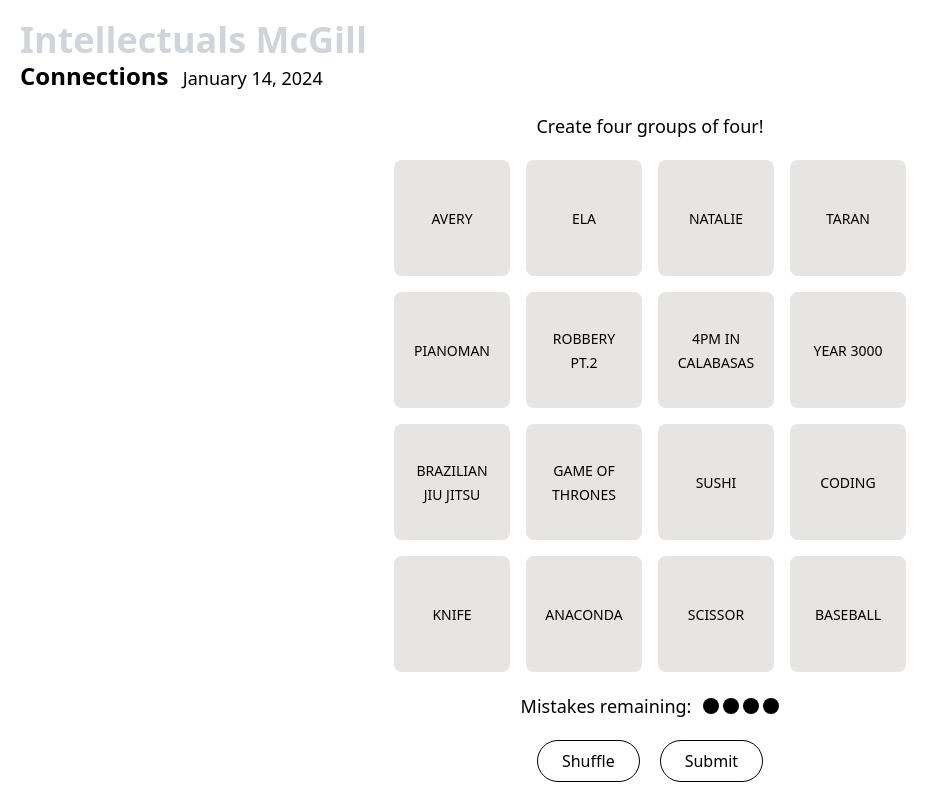
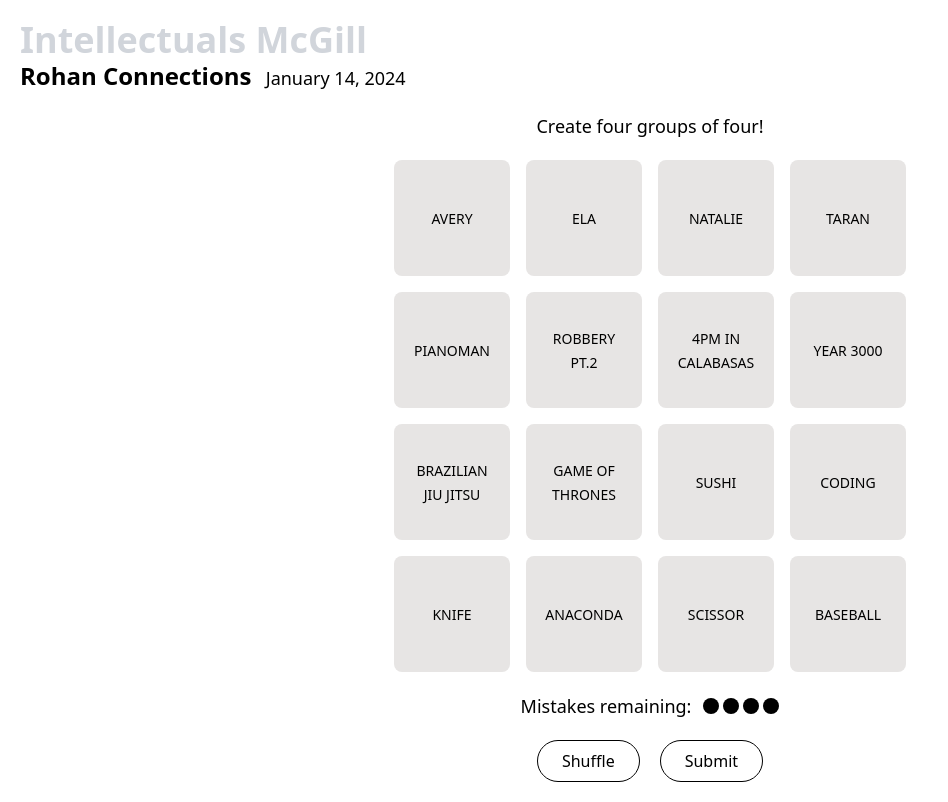
Before and after one commit to Nginearing/kakutropos-parjat, a React (Create React App) app: page / in a window 1280 px wide. Shown: the whole page, without its empty margins (0-948 px from the left). Built offline with nearby package versions, Linux system fonts and the light colour scheme.

Commit message:
almont done...

```diff
--- a/src/components/Grid.js
+++ b/src/components/Grid.js
@@ -64,7 +64,7 @@
     const guessString = selectedItems.sort().join(",");
     const newGuesses = [...guesses, guessString];
     if (guesses.includes(guessString)) {
-      alert("You have already made this guess.");
+      alert("Already Guessed!");
       return;
     }
 
@@ -94,7 +94,6 @@
       setMistakes(prevMistakes => {
         const newMistakes = prevMistakes + 1;
         if (newMistakes === 4) {
-          alert("Here are all your guesses: " + newGuesses.join(" | "));
           setGameFinished(true);
         }
         return newMistakes;
--- a/src/pages/Landing.js
+++ b/src/pages/Landing.js
@@ -10,7 +10,7 @@
         Intellectuals McGill
       </h1>
       <h2 className="text-black-300 text-2xl font-bold">
-        <span className="font-bold text-2xl mr-2">Connections</span>
+        <span className="font-bold text-2xl mr-2">Rohan Connections</span>
         {' '}
         <span className="font-normal text-lg">
           {currentDate.toLocaleDateString('en-US', { month: 'long', day: 'numeric', year: 'numeric' })}
```
